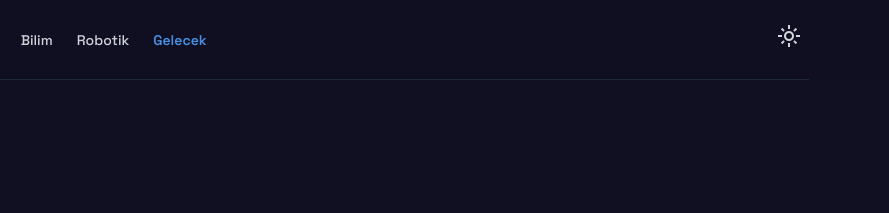
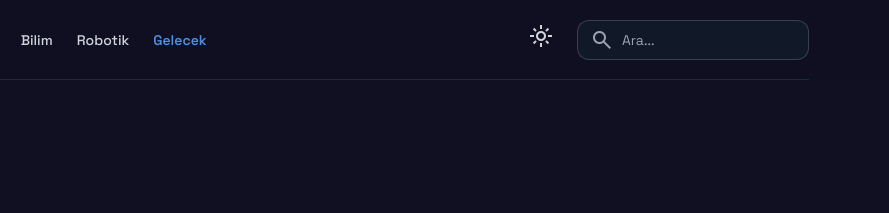
Before and after one commit to alpeki/aihaber, a plain HTML site: page pages/gelecek.html in a window 1280 px wide. Shown: the top 213 px of the page, 391-1280 px from the left. Drawn offline with nearby package versions, Linux system fonts and the light colour scheme.

Commit message:
Robotik ve Gelecek sayfalarına arama kutusu eklendi

```diff
--- a/pages/gelecek.html
+++ b/pages/gelecek.html
@@ -28,8 +28,16 @@
             <a class="text-primary font-semibold text-sm" href="gelecek.html">Gelecek</a>
           </nav>
         </div>
-        <div class="flex items-center gap-2">
+        <div class="flex items-center gap-2 sm:gap-4">
           <button id="theme-toggle" class="p-2 rounded-lg text-gray-300 hover:bg-gray-800"><span class="material-symbols-outlined" id="theme-icon">light_mode</span></button>
+          <label class="hidden sm:flex flex-col min-w-40 !h-10 max-w-64">
+            <div class="flex w-full items-stretch rounded-lg h-full">
+              <div class="text-gray-400 flex border border-gray-700 bg-gray-900 items-center justify-center pl-3 rounded-l-lg border-r-0">
+                <span class="material-symbols-outlined">search</span>
+              </div>
+              <input id="search-input" class="form-input w-full rounded-lg text-white focus:outline-0 focus:ring-2 focus:ring-primary border border-gray-700 bg-gray-900 h-full placeholder:text-gray-400 px-4 rounded-l-none border-l-0 pl-2 text-sm" placeholder="Ara..." type="search" />
+            </div>
+          </label>
           <button id="mobile-menu-btn" class="md:hidden p-2 rounded-lg text-gray-300 hover:bg-gray-800"><span class="material-symbols-outlined">menu</span></button>
         </div>
       </div>
@@ -86,6 +94,6 @@
       <div class="mt-8 border-t border-gray-800 pt-8 text-center text-sm text-gray-400"><p>© 2024 AI Haber. Tüm hakları saklıdır.</p></div>
     </div>
   </footer>
-  <script>const htmlEl=document.documentElement;const themeToggle=document.getElementById('theme-toggle');const themeIcon=document.getElementById('theme-icon');function setTheme(mode){if(mode==='dark'){htmlEl.classList.add('dark');htmlEl.classList.remove('light');themeIcon.textContent='light_mode';}else{htmlEl.classList.add('light');htmlEl.classList.remove('dark');themeIcon.textContent='dark_mode';}try{localStorage.setItem('theme',mode);}catch(_){}}themeToggle?.addEventListener('click',()=>{setTheme(htmlEl.classList.contains('dark')?'light':'dark');});const mobileBtn=document.getElementById('mobile-menu-btn');const mobileMenu=document.getElementById('mobile-menu');mobileBtn?.addEventListener('click',()=>{mobileMenu.classList.toggle('hidden');});</script>
+  <script>const htmlEl=document.documentElement;const themeToggle=document.getElementById('theme-toggle');const themeIcon=document.getElementById('theme-icon');function setTheme(mode){if(mode==='dark'){htmlEl.classList.add('dark');htmlEl.classList.remove('light');themeIcon.textContent='light_mode';}else{htmlEl.classList.add('light');htmlEl.classList.remove('dark');themeIcon.textContent='dark_mode';}try{localStorage.setItem('theme',mode);}catch(_){}}themeToggle?.addEventListener('click',()=>{setTheme(htmlEl.classList.contains('dark')?'light':'dark');});const mobileBtn=document.getElementById('mobile-menu-btn');const mobileMenu=document.getElementById('mobile-menu');mobileBtn?.addEventListener('click',()=>{mobileMenu.classList.toggle('hidden');});const searchInput=document.getElementById('search-input');searchInput?.addEventListener('keypress',(e)=>{if(e.key==='Enter'){e.preventDefault();const query=searchInput.value.trim();if(query){window.location.href=`https://www.google.com/search?q=site:alpeki.github.io/aihaber ${encodeURIComponent(query)}`;}}});</script>
 </body>
 </html>
```
Also changed, not shown: pages/robotik.html (+10 -2 lines).
